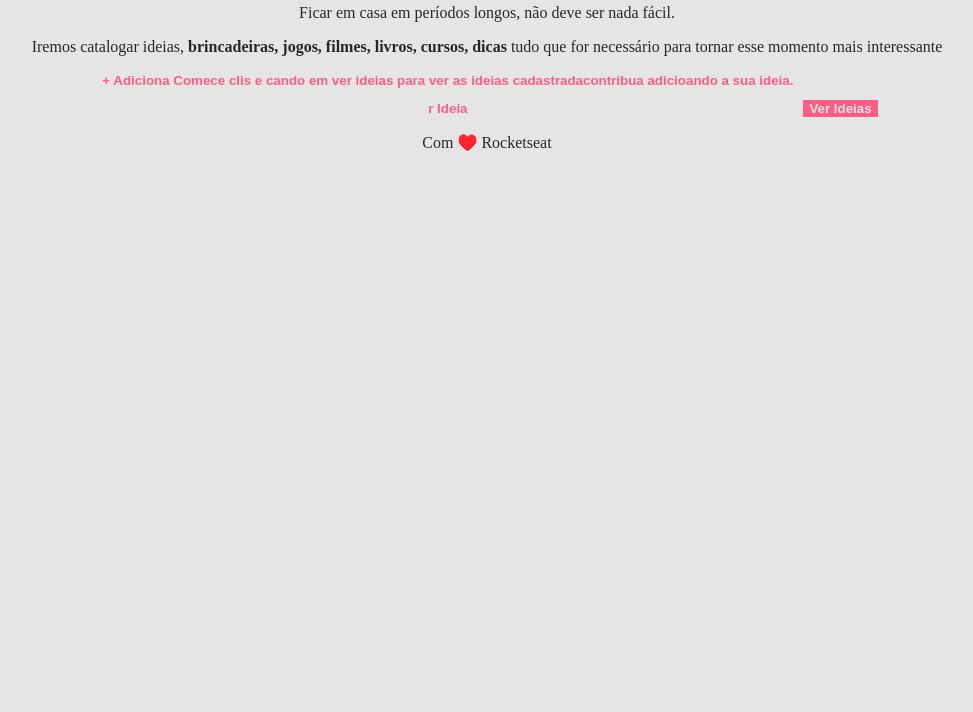
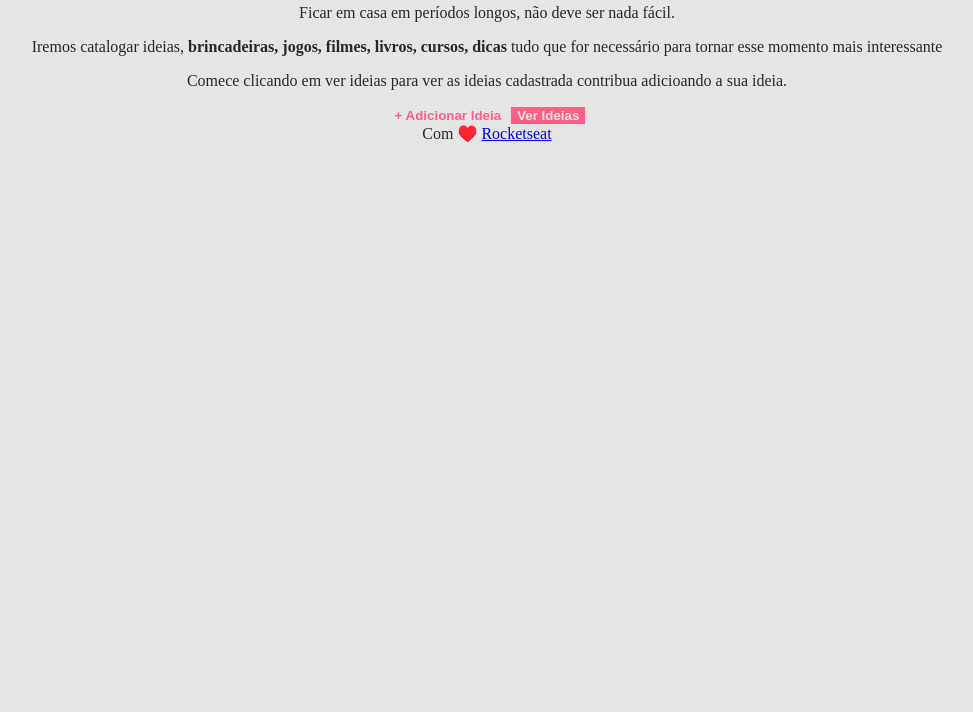
Before and after one commit to emys-alb/WorkshopDev, a plain HTML site: page casacriativa/index.html in a window 1280 px wide. Shown: the part 88-800 px from the top of the page, without its empty margins (153-1126 px from the left). Drawn offline with Linux system fonts and the light colour scheme.

Commit message:
divisões html

```diff
--- a/casacriativa/index.html
+++ b/casacriativa/index.html
@@ -8,33 +8,38 @@
 </head>
 
 <body>
+  <div id="container">
+
+    <section id="intro">
+      <header>
         <img src="./img/27pdZLL - Imgur.png" alt="Logomarca da Casa Criativa">
-
+      </header>
+      <main>
         <p>
           Ficar em casa em períodos longos, não deve ser nada fácil.
         </p>
         <p>
-    Iremos catalogar ideias, <strong>brincadeiras, jogos, filmes, livros, cursos, dicas </strong> tudo que for
-    necessário para tornar
-    esse momento mais interessante
+          Iremos catalogar ideias, <strong>brincadeiras, jogos, filmes, livros, cursos, dicas</strong> tudo que for
+          necessário para tornar esse momento mais interessante
         </p>
         <p>
-    <button> + Adiciona
-      Comece clis e cando em ver ideias para ver as ideias cadastradacontribua adicioando a sua ideia.
-  </p>r Ideia </button>
+          Comece clicando em ver ideias para ver as ideias cadastrada contribua adicioando a sua ideia.
+        </p>
+        <section id="buttons">
+          <button>+ Adicionar Ideia </button>
           <button class="fat"> Ver Ideias</button>
-  <p id="footer">
+        </section>
+        <footer>
           Com ♥️ <a href="http://rocketseat.com.br">Rocketseat</a>
-  </p>
-  <script>
-    document
-      .querySelector("button.fat")
-      .addEventListener("click")
-    document
-      .querySelector("#footer")
-      .classList
-      .toggle("hide")
-  </script>
+        </footer>
+      </main>
+    </section>
+
+    <section id="last-ideias">
+    </section>
+  </div>
+  <script src="script.js"></script>
+
 </body>
 
 </html>
--- /dev/null
+++ b/casacriativa/script.js
@@ -0,0 +1,8 @@
+document
+  .querySelector("button.fat")
+  .addEventListener("click", function () {
+    document
+      .querySelector("#footer")
+      .classList
+      .toggle("hide")
+  })
--- a/casacriativa/style.css
+++ b/casacriativa/style.css
@@ -16,6 +16,10 @@ button {
   color: #e5e5e5;
 }
 
+.hide {
+  display: none;
+}
+
 #footer a {
   color: #25282b;
   text-decoration: none;
```
Lines whose indentation alone changed are shown as unchanged.
